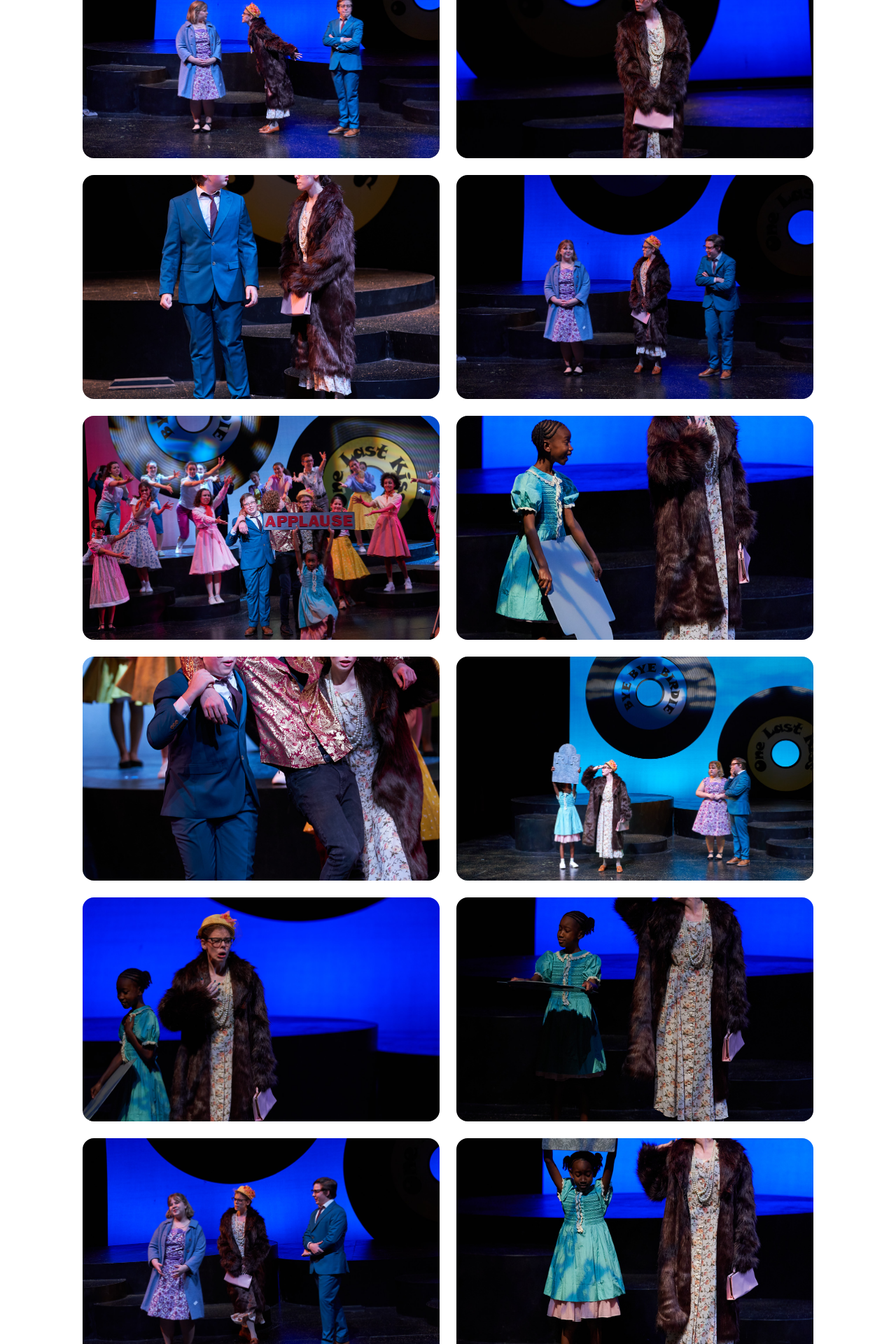
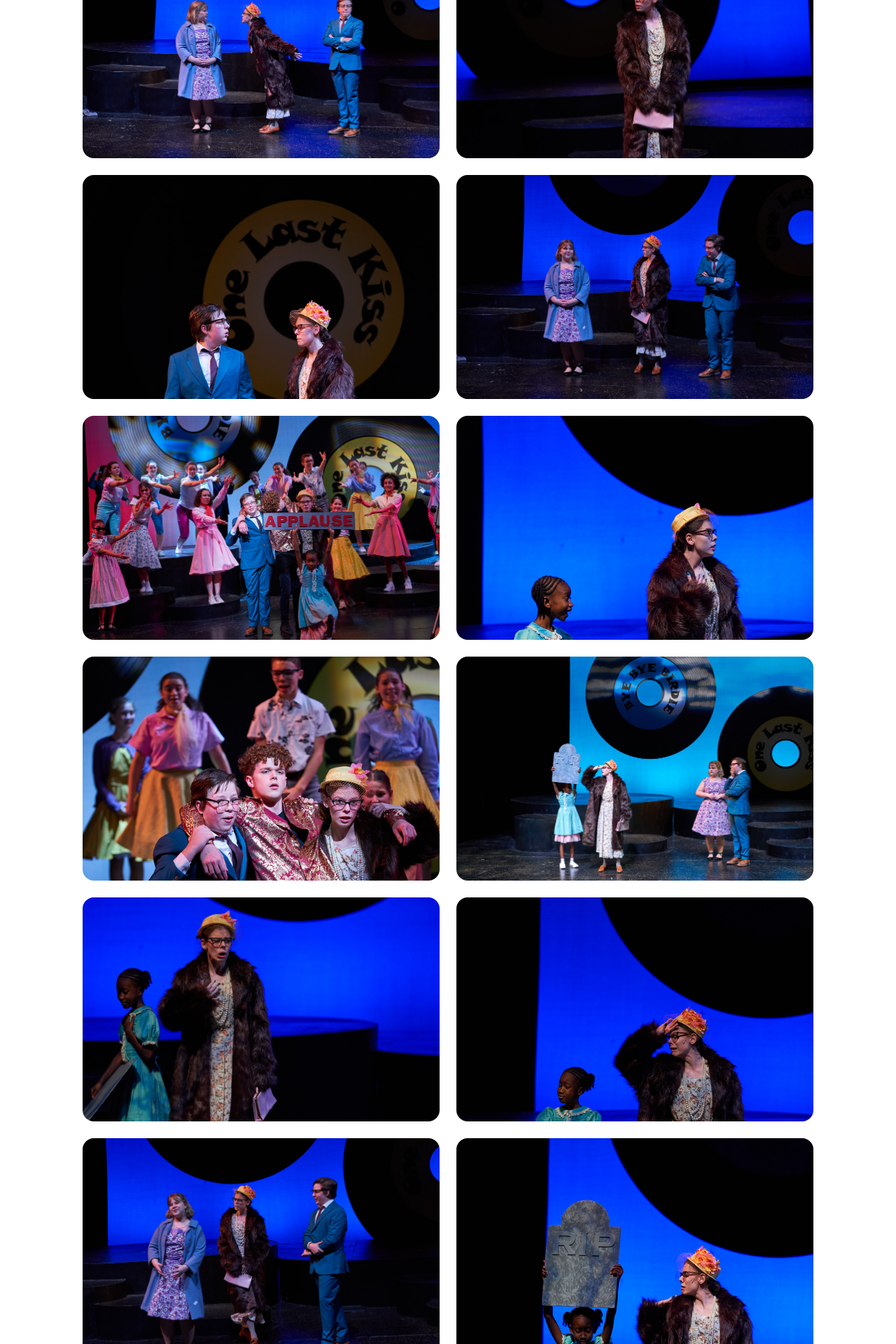
Before and after one commit to eldrethk/Jackalyncooper, a Jekyll site: the page built from bye-bye-birdie.html, in a window 1280 px wide. Shown: the part 1064-2984 px from the top of the page at 70% size. Built offline with Jekyll 4.4.1, drawn with Linux system fonts in a browser that asks for light colours.

Commit message:
Add files via upload

```diff
--- a/bye-bye-birdie.html
+++ b/bye-bye-birdie.html
@@ -46,7 +46,7 @@
     </div>
 
     <div class="col-12 col-md-6">
-        <img src="/assets/i-CgLXjpq-X2.jpg" class="gallery-img" alt="">
+        <img src="/assets/i-CgLXjpq-X2.jpg" class="gallery-img vertical" alt="">
     </div>
 
     <div class="col-12 col-md-6">
@@ -58,11 +58,11 @@
     </div>
 
     <div class="col-12 col-md-6">
-        <img src="/assets/i-hktdcLR-X2.jpg" class="gallery-img" alt="">
+        <img src="/assets/i-hktdcLR-X2.jpg" class="gallery-img vertical" alt="">
     </div>
 
     <div class="col-12 col-md-6">
-        <img src="/assets/i-HXV8hZL-X2.jpg" class="gallery-img" alt="">
+        <img src="/assets/i-HXV8hZL-X2.jpg" class="gallery-img vertical" alt="">
     </div>
 
     <div class="col-12 col-md-6">
@@ -74,7 +74,7 @@
     </div>
 
     <div class="col-12 col-md-6">
-        <img src="/assets/i-mBdvbPB-X2.jpg" class="gallery-img" alt="">
+        <img src="/assets/i-mBdvbPB-X2.jpg" class="gallery-img vertical" alt="">
     </div>
 
     <div class="col-12 col-md-6">
@@ -82,11 +82,11 @@
     </div>
 
     <div class="col-12 col-md-6">
-        <img src="/assets/i-NftZNvn-X2.jpg" class="gallery-img" alt="">
+        <img src="/assets/i-NftZNvn-X2.jpg" class="gallery-img vertical" alt="">
     </div>
 
     <div class="col-12 col-md-6">
-        <img src="/assets/i-nxJXGdk-X2.jpg" class="gallery-img" alt="">
+        <img src="/assets/i-nxJXGdk-X2.jpg" class="gallery-img vertical" alt="">
     </div>
 
     <div class="col-12 col-md-6">
@@ -98,7 +98,7 @@
     </div>
 
     <div class="col-12 col-md-6">
-        <img src="/assets/i-WrL8q5r-X2.jpg" class="gallery-img" alt="">
+        <img src="/assets/i-WrL8q5r-X2.jpg" class="gallery-img vertical" alt="">
     </div>
 
 </div>
```
